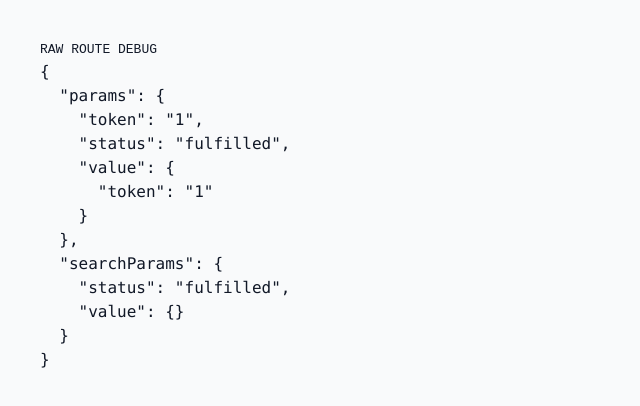
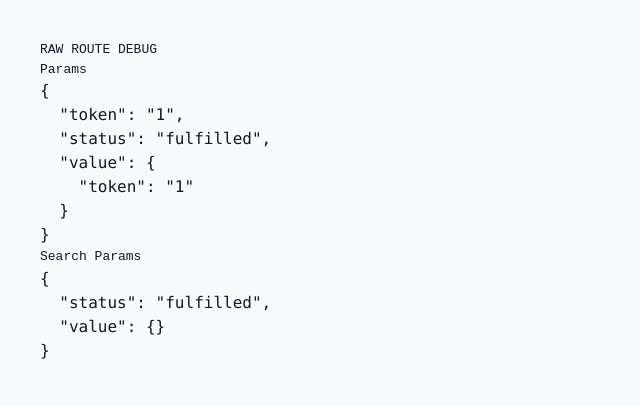
Before and after one commit to anshwysmcbel2710/tokenized-intake-orchestration-system, a Next.js app: page /confirm/1 in a window 1280 px wide. Shown: the top 406 px of the page, without its empty margins (0-640 px from the left). Built offline with nearby package versions, Linux system fonts and the light colour scheme.

Commit message:
Fix param destructuring for Next 16

```diff
--- a/app/confirm/[token]/page.tsx
+++ b/app/confirm/[token]/page.tsx
@@ -1,11 +1,24 @@
+// app/confirm/[token]/page.tsx
+
 export const runtime = "nodejs";
 export const dynamic = "force-dynamic";
 
-export default function Page(props: any) {
+export default function Page({
+  params,
+  searchParams,
+}: {
+  params: { token: string };
+  searchParams: Record<string, string>;
+}) {
   return (
     <div style={{ padding: 40, fontFamily: "monospace" }}>
       <h1>RAW ROUTE DEBUG</h1>
-      <pre>{JSON.stringify(props, null, 2)}</pre>
+
+      <h3>Params</h3>
+      <pre>{JSON.stringify(params, null, 2)}</pre>
+
+      <h3>Search Params</h3>
+      <pre>{JSON.stringify(searchParams, null, 2)}</pre>
     </div>
   );
 }
```
